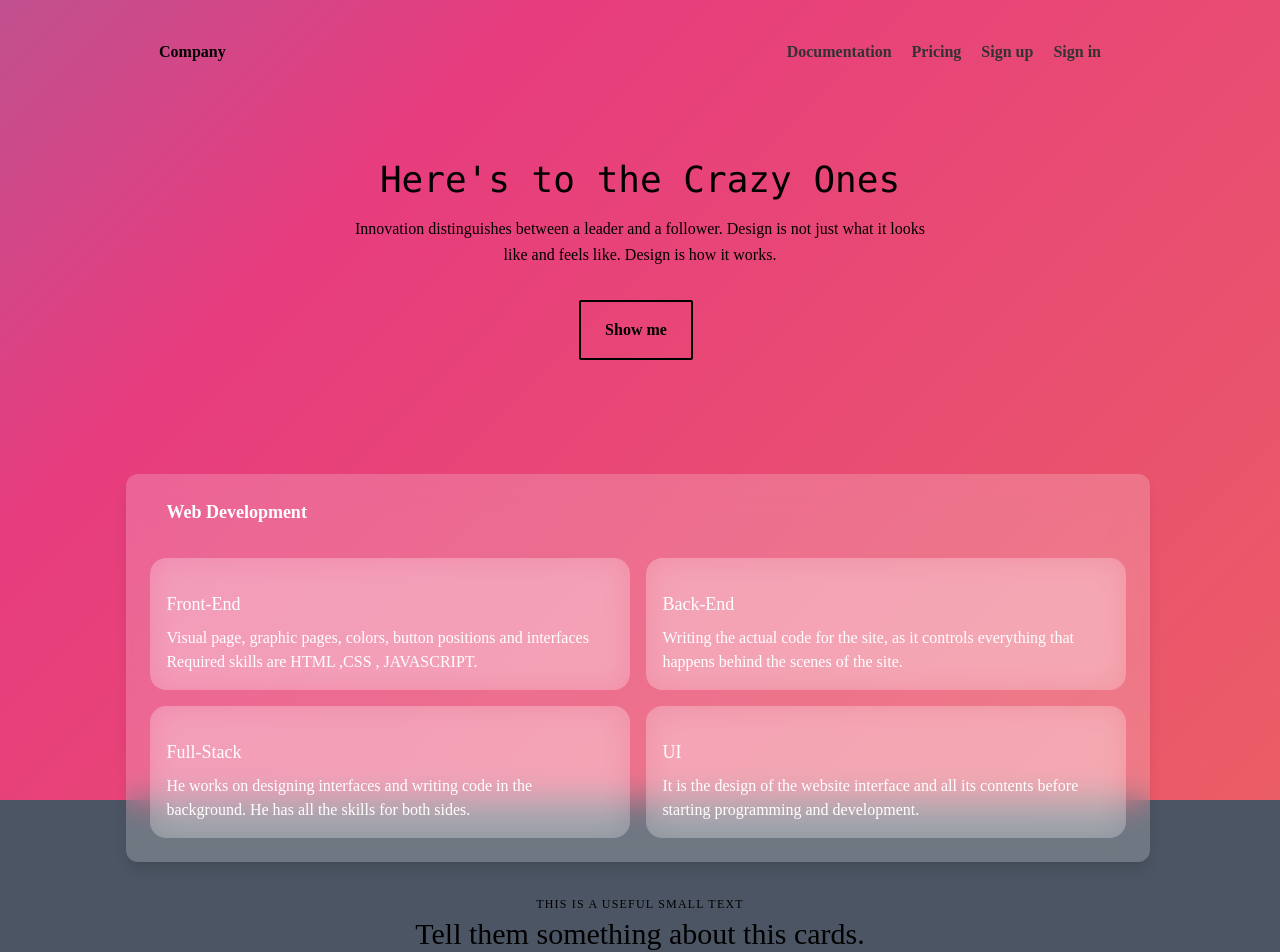
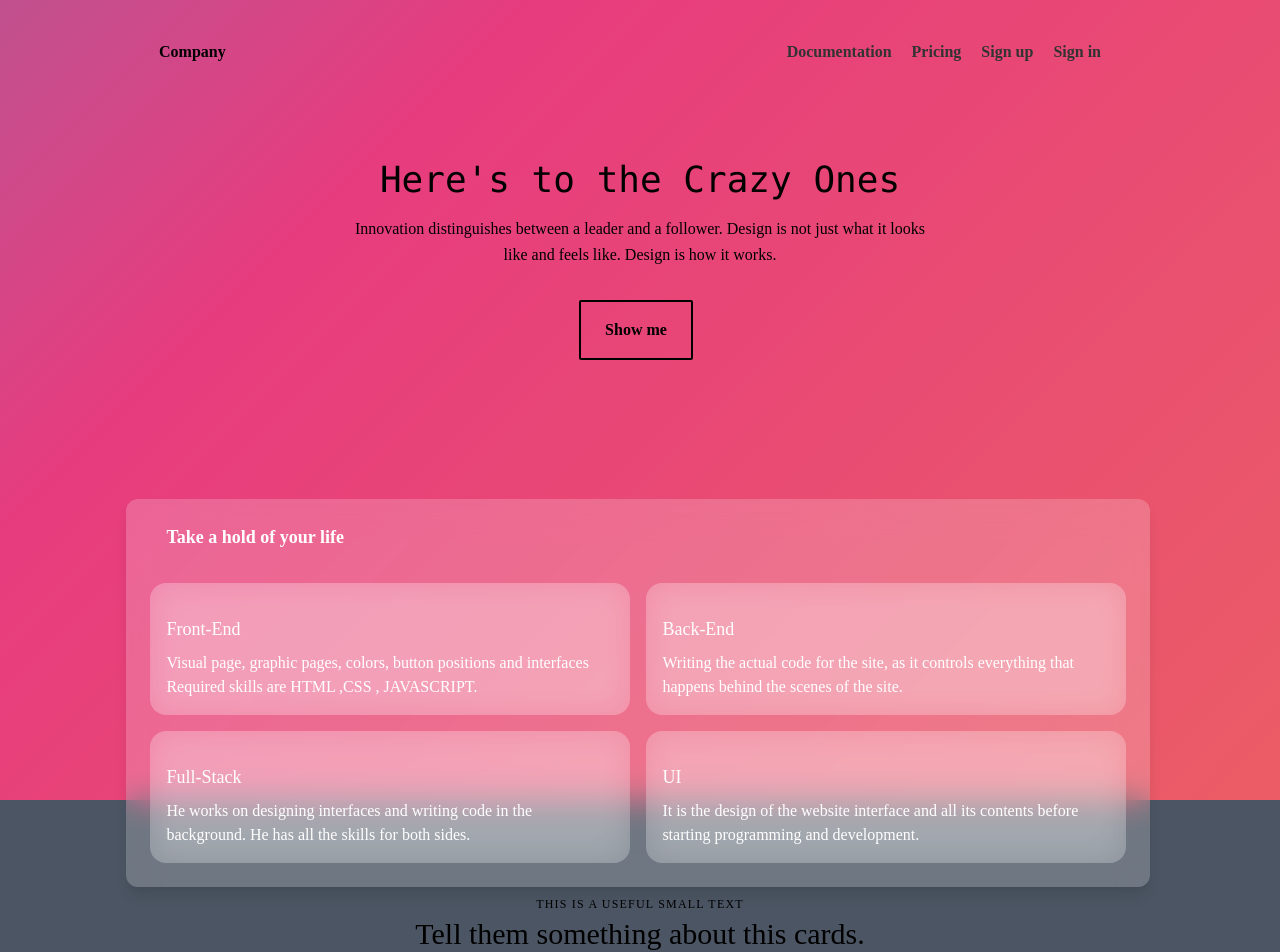
Before and after one commit to synerjay/landing-page-template-nextjs, a Next.js app: page / in a window 1280 px wide. Shown: the top 952 px of the page. Built offline with nearby package versions, Linux system fonts and the light colour scheme.

Commit message:
changed the glasscard component

```diff
--- a/comps/GlassCard.js
+++ b/comps/GlassCard.js
@@ -2,114 +2,112 @@ import React from 'react';
 
 const GlassCard = () => {
   return (
-    <div class='bg-blue-600 flex flex-row justify-center items-center min-h-screen bg-center bg-no-repeat bg-cover'>
-      <main class='flex flex-col lg:flex-row bg-white backdrop-filter backdrop-blur-lg bg-opacity-20 rounded-xl overflow-hidden w-full max-w-5xl shadow-lg m-4 lg:m-6'>
-        <div class='flex-1 p-4 lg:p-6'>
-          <div class='text-lg text-white mb-8 flex items-center'>
-            <svg
-              class='w-6 h-6'
+    <div className='GlassDiv flex absolute z-50 flex-col lg:flex-row bg-white backdrop-filter backdrop-blur-lg bg-opacity-20 rounded-xl overflow-hidden w-full max-w-5xl shadow-lg m-4 lg:m-6'>
+      <div className='flex-1 p-4 lg:p-6'>
+        <div className='text-lg text-white mb-8 flex items-center'>
+          {/* <svg
+          className='w-6 h-6'
           fill='currentColor'
           viewBox='0 0 20 20'
           xmlns='http://www.w3.org/2000/svg'
         >
           <path
-                fill-rule='evenodd'
+            fillRule='evenodd'
             d='M4.083 9h1.946c.089-1.546.383-2.97.837-4.118A6.004 6.004 0 004.083 9zM10 2a8 8 0 100 16 8 8 0 000-16zm0 2c-.076 0-.232.032-.465.262-.238.234-.497.623-.737 1.182-.389.907-.673 2.142-.766 3.556h3.936c-.093-1.414-.377-2.649-.766-3.556-.24-.56-.5-.948-.737-1.182C10.232 4.032 10.076 4 10 4zm3.971 5c-.089-1.546-.383-2.97-.837-4.118A6.004 6.004 0 0115.917 9h-1.946zm-2.003 2H8.032c.093 1.414.377 2.649.766 3.556.24.56.5.948.737 1.182.233.23.389.262.465.262.076 0 .232-.032.465-.262.238-.234.498-.623.737-1.182.389-.907.673-2.142.766-3.556zm1.166 4.118c.454-1.147.748-2.572.837-4.118h1.946a6.004 6.004 0 01-2.783 4.118zm-6.268 0C6.412 13.97 6.118 12.546 6.03 11H4.083a6.004 6.004 0 002.783 4.118z'
-                clip-rule='evenodd'
+            clipRule='evenodd'
           ></path>
-            </svg>
-            <div class='ml-4 font-bold'>Web Development</div>
+        </svg> */}
+          <div className='ml-4 font-bold'>Take a hold of your life</div>
         </div>
-          <div class='grid grid-rows-4 grid-cols-1 gap-4 md:grid-rows-2 md:grid-cols-2'>
-            <div class='rounded-2xl bg-white backdrop-filter backdrop-blur-lg bg-opacity-20 p-4 flex flex-col relative undefined'>
-              <div class='text-white absolute right-2'>
-                <svg
-                  class='w-10 h-10'
+        <div className='grid grid-rows-4 grid-cols-1 gap-4 md:grid-rows-2 md:grid-cols-2'>
+          <div className='rounded-2xl bg-white backdrop-filter backdrop-blur-lg bg-opacity-20 p-4 flex flex-col relative undefined'>
+            <div className='text-white absolute right-2'>
+              {/* <svg
+              className='w-10 h-10'
               fill='currentColor'
               viewBox='0 0 20 20'
               xmlns='http://www.w3.org/2000/svg'
             >
               <path d='M3 4a1 1 0 011-1h12a1 1 0 011 1v2a1 1 0 01-1 1H4a1 1 0 01-1-1V4zM3 10a1 1 0 011-1h6a1 1 0 011 1v6a1 1 0 01-1 1H4a1 1 0 01-1-1v-6zM14 9a1 1 0 00-1 1v6a1 1 0 001 1h2a1 1 0 001-1v-6a1 1 0 00-1-1h-2z'></path>
-                </svg>
+            </svg> */}
             </div>
-              <div class='text-white text-lg font-medium mb-2 mt-4'>
+            <div className='text-white text-lg font-medium mb-2 mt-4'>
               Front-End
             </div>
-              <div class='text-white font-normal'>
+            <div className='text-white font-normal'>
               Visual page, graphic pages, colors, button positions and
               interfaces Required skills are HTML ,CSS , JAVASCRIPT.
             </div>
           </div>
-            <div class='rounded-2xl bg-white backdrop-filter backdrop-blur-lg bg-opacity-20 p-4 flex flex-col relative undefined'>
-              <div class='text-white absolute right-2'>
-                <svg
-                  class='w-10 h-10'
+          <div className='rounded-2xl bg-white backdrop-filter backdrop-blur-lg bg-opacity-20 p-4 flex flex-col relative undefined'>
+            <div className='text-white absolute right-2'>
+              {/* <svg
+              className='w-10 h-10'
               fill='currentColor'
               viewBox='0 0 20 20'
               xmlns='http://www.w3.org/2000/svg'
             >
               <path
-                    fill-rule='evenodd'
+                fillRule='evenodd'
                 d='M2 5a2 2 0 012-2h12a2 2 0 012 2v10a2 2 0 01-2 2H4a2 2 0 01-2-2V5zm3.293 1.293a1 1 0 011.414 0l3 3a1 1 0 010 1.414l-3 3a1 1 0 01-1.414-1.414L7.586 10 5.293 7.707a1 1 0 010-1.414zM11 12a1 1 0 100 2h3a1 1 0 100-2h-3z'
-                    clip-rule='evenodd'
+                clipRule='evenodd'
               ></path>
-                </svg>
+            </svg> */}
             </div>
-              <div class='text-white text-lg font-medium mb-2 mt-4'>
+            <div className='text-white text-lg font-medium mb-2 mt-4'>
               Back-End
             </div>
-              <div class='text-white font-normal'>
+            <div className='text-white font-normal'>
               Writing the actual code for the site, as it controls everything
               that happens behind the scenes of the site.
             </div>
           </div>
-            <div class='rounded-2xl bg-white backdrop-filter backdrop-blur-lg bg-opacity-20 p-4 flex flex-col relative undefined'>
-              <div class='text-white absolute right-2'>
-                <svg
-                  class='w-10 h-10'
+          <div className='rounded-2xl bg-white backdrop-filter backdrop-blur-lg bg-opacity-20 p-4 flex flex-col relative undefined'>
+            <div className='text-white absolute right-2'>
+              {/* <svg
+              className='w-10 h-10'
               fill='currentColor'
               viewBox='0 0 20 20'
               xmlns='http://www.w3.org/2000/svg'
             >
               <path
-                    fill-rule='evenodd'
+                fillRule='evenodd'
                 d='M11.3 1.046A1 1 0 0112 2v5h4a1 1 0 01.82 1.573l-7 10A1 1 0 018 18v-5H4a1 1 0 01-.82-1.573l7-10a1 1 0 011.12-.38z'
-                    clip-rule='evenodd'
+                clipRule='evenodd'
               ></path>
-                </svg>{' '}
+            </svg>{' '} */}
             </div>
-              <div class='text-white text-lg font-medium mb-2 mt-4'>
+            <div className='text-white text-lg font-medium mb-2 mt-4'>
               Full-Stack
             </div>
-              <div class='text-white font-normal'>
+            <div className='text-white font-normal'>
               He works on designing interfaces and writing code in the
               background. He has all the skills for both sides.
             </div>
           </div>
-            <div class='rounded-2xl bg-white backdrop-filter backdrop-blur-lg bg-opacity-20 p-4 flex flex-col relative undefined'>
-              <div class='text-white absolute right-2'>
-                <svg
-                  class='w-10 h-10'
+          <div className='rounded-2xl bg-white backdrop-filter backdrop-blur-lg bg-opacity-20 p-4 flex flex-col relative undefined'>
+            <div className='text-white absolute right-2'>
+              {/* <svg
+              className='w-10 h-10'
               fill='currentColor'
               viewBox='0 0 20 20'
               xmlns='http://www.w3.org/2000/svg'
             >
               <path
-                    fill-rule='evenodd'
+                fillRule='evenodd'
                 d='M4 2a2 2 0 00-2 2v11a3 3 0 106 0V4a2 2 0 00-2-2H4zm1 14a1 1 0 100-2 1 1 0 000 2zm5-1.757l4.9-4.9a2 2 0 000-2.828L13.485 5.1a2 2 0 00-2.828 0L10 5.757v8.486zM16 18H9.071l6-6H16a2 2 0 012 2v2a2 2 0 01-2 2z'
-                    clip-rule='evenodd'
+                clipRule='evenodd'
               ></path>
-                </svg>
+            </svg> */}
             </div>
-              <div class='text-white text-lg font-medium mb-2 mt-4'>UI</div>
-              <div class='text-white font-normal'>
+            <div className='text-white text-lg font-medium mb-2 mt-4'>UI</div>
+            <div className='text-white font-normal'>
               It is the design of the website interface and all its contents
               before starting programming and development.
             </div>
           </div>
         </div>
       </div>
-      </main>
     </div>
   );
 };
--- a/pages/index.js
+++ b/pages/index.js
@@ -29,116 +29,9 @@ export default function Home() {
           />
         </div>
       </section> */}
-      <div className='GlassDiv flex absolute z-50 flex-col lg:flex-row bg-white backdrop-filter backdrop-blur-lg bg-opacity-20 rounded-xl overflow-hidden w-full max-w-5xl shadow-lg m-4 lg:m-6'>
-        <div className='flex-1 p-4 lg:p-6'>
-          <div className='text-lg text-white mb-8 flex items-center'>
-            {/* <svg
-              className='w-6 h-6'
-              fill='currentColor'
-              viewBox='0 0 20 20'
-              xmlns='http://www.w3.org/2000/svg'
-            >
-              <path
-                fillRule='evenodd'
-                d='M4.083 9h1.946c.089-1.546.383-2.97.837-4.118A6.004 6.004 0 004.083 9zM10 2a8 8 0 100 16 8 8 0 000-16zm0 2c-.076 0-.232.032-.465.262-.238.234-.497.623-.737 1.182-.389.907-.673 2.142-.766 3.556h3.936c-.093-1.414-.377-2.649-.766-3.556-.24-.56-.5-.948-.737-1.182C10.232 4.032 10.076 4 10 4zm3.971 5c-.089-1.546-.383-2.97-.837-4.118A6.004 6.004 0 0115.917 9h-1.946zm-2.003 2H8.032c.093 1.414.377 2.649.766 3.556.24.56.5.948.737 1.182.233.23.389.262.465.262.076 0 .232-.032.465-.262.238-.234.498-.623.737-1.182.389-.907.673-2.142.766-3.556zm1.166 4.118c.454-1.147.748-2.572.837-4.118h1.946a6.004 6.004 0 01-2.783 4.118zm-6.268 0C6.412 13.97 6.118 12.546 6.03 11H4.083a6.004 6.004 0 002.783 4.118z'
-                clipRule='evenodd'
-              ></path>
-            </svg> */}
-            <div className='ml-4 font-bold'>Web Development</div>
-          </div>
-          <div className='grid grid-rows-4 grid-cols-1 gap-4 md:grid-rows-2 md:grid-cols-2'>
-            <div className='rounded-2xl bg-white backdrop-filter backdrop-blur-lg bg-opacity-20 p-4 flex flex-col relative undefined'>
-              <div className='text-white absolute right-2'>
-                {/* <svg
-                  className='w-10 h-10'
-                  fill='currentColor'
-                  viewBox='0 0 20 20'
-                  xmlns='http://www.w3.org/2000/svg'
-                >
-                  <path d='M3 4a1 1 0 011-1h12a1 1 0 011 1v2a1 1 0 01-1 1H4a1 1 0 01-1-1V4zM3 10a1 1 0 011-1h6a1 1 0 011 1v6a1 1 0 01-1 1H4a1 1 0 01-1-1v-6zM14 9a1 1 0 00-1 1v6a1 1 0 001 1h2a1 1 0 001-1v-6a1 1 0 00-1-1h-2z'></path>
-                </svg> */}
-              </div>
-              <div className='text-white text-lg font-medium mb-2 mt-4'>
-                Front-End
-              </div>
-              <div className='text-white font-normal'>
-                Visual page, graphic pages, colors, button positions and
-                interfaces Required skills are HTML ,CSS , JAVASCRIPT.
-              </div>
-            </div>
-            <div className='rounded-2xl bg-white backdrop-filter backdrop-blur-lg bg-opacity-20 p-4 flex flex-col relative undefined'>
-              <div className='text-white absolute right-2'>
-                {/* <svg
-                  className='w-10 h-10'
-                  fill='currentColor'
-                  viewBox='0 0 20 20'
-                  xmlns='http://www.w3.org/2000/svg'
-                >
-                  <path
-                    fillRule='evenodd'
-                    d='M2 5a2 2 0 012-2h12a2 2 0 012 2v10a2 2 0 01-2 2H4a2 2 0 01-2-2V5zm3.293 1.293a1 1 0 011.414 0l3 3a1 1 0 010 1.414l-3 3a1 1 0 01-1.414-1.414L7.586 10 5.293 7.707a1 1 0 010-1.414zM11 12a1 1 0 100 2h3a1 1 0 100-2h-3z'
-                    clipRule='evenodd'
-                  ></path>
-                </svg> */}
-              </div>
-              <div className='text-white text-lg font-medium mb-2 mt-4'>
-                Back-End
-              </div>
-              <div className='text-white font-normal'>
-                Writing the actual code for the site, as it controls everything
-                that happens behind the scenes of the site.
-              </div>
-            </div>
-            <div className='rounded-2xl bg-white backdrop-filter backdrop-blur-lg bg-opacity-20 p-4 flex flex-col relative undefined'>
-              <div className='text-white absolute right-2'>
-                {/* <svg
-                  className='w-10 h-10'
-                  fill='currentColor'
-                  viewBox='0 0 20 20'
-                  xmlns='http://www.w3.org/2000/svg'
-                >
-                  <path
-                    fillRule='evenodd'
-                    d='M11.3 1.046A1 1 0 0112 2v5h4a1 1 0 01.82 1.573l-7 10A1 1 0 018 18v-5H4a1 1 0 01-.82-1.573l7-10a1 1 0 011.12-.38z'
-                    clipRule='evenodd'
-                  ></path>
-                </svg>{' '} */}
-              </div>
-              <div className='text-white text-lg font-medium mb-2 mt-4'>
-                Full-Stack
-              </div>
-              <div className='text-white font-normal'>
-                He works on designing interfaces and writing code in the
-                background. He has all the skills for both sides.
-              </div>
-            </div>
-            <div className='rounded-2xl bg-white backdrop-filter backdrop-blur-lg bg-opacity-20 p-4 flex flex-col relative undefined'>
-              <div className='text-white absolute right-2'>
-                {/* <svg
-                  className='w-10 h-10'
-                  fill='currentColor'
-                  viewBox='0 0 20 20'
-                  xmlns='http://www.w3.org/2000/svg'
-                >
-                  <path
-                    fillRule='evenodd'
-                    d='M4 2a2 2 0 00-2 2v11a3 3 0 106 0V4a2 2 0 00-2-2H4zm1 14a1 1 0 100-2 1 1 0 000 2zm5-1.757l4.9-4.9a2 2 0 000-2.828L13.485 5.1a2 2 0 00-2.828 0L10 5.757v8.486zM16 18H9.071l6-6H16a2 2 0 012 2v2a2 2 0 01-2 2z'
-                    clipRule='evenodd'
-                  ></path>
-                </svg> */}
-              </div>
-              <div className='text-white text-lg font-medium mb-2 mt-4'>UI</div>
-              <div className='text-white font-normal'>
-                It is the design of the website interface and all its contents
-                before starting programming and development.
-              </div>
-            </div>
-          </div>
-        </div>
-      </div>
+      <GlassCard />
       {/* Put cards here */}
       <Services />
-      {/* <GlassCard /> */}
       <Feature />
       <Testimonials />
       <Footer />
--- a/styles/globals.css
+++ b/styles/globals.css
@@ -39,7 +39,7 @@ body {
 }
 
 .GlassDiv {
-  top: 450px;
+  top: 475px;
   left: 8%;
 }
 
```
Lines whose indentation alone changed are shown as unchanged.
